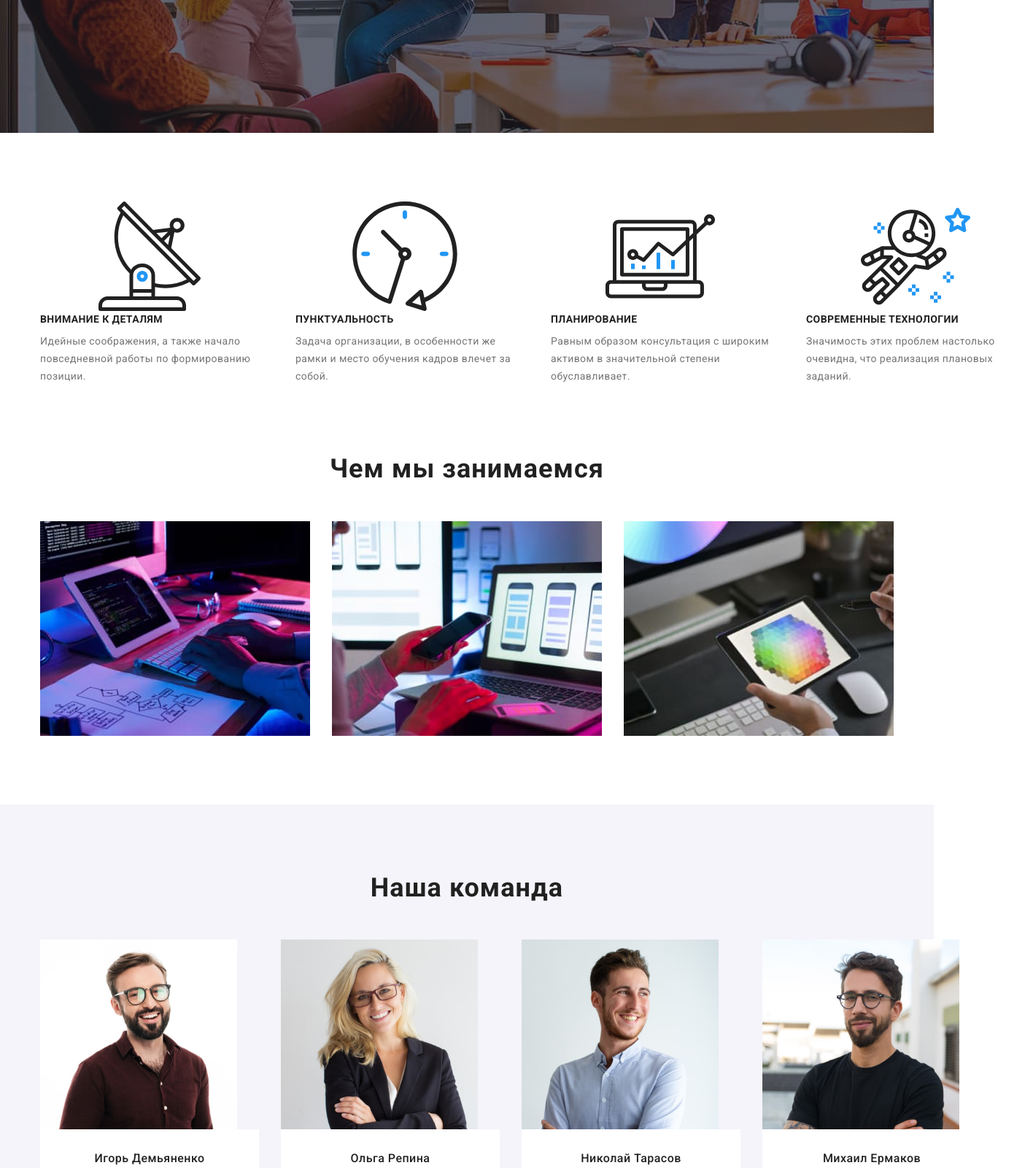
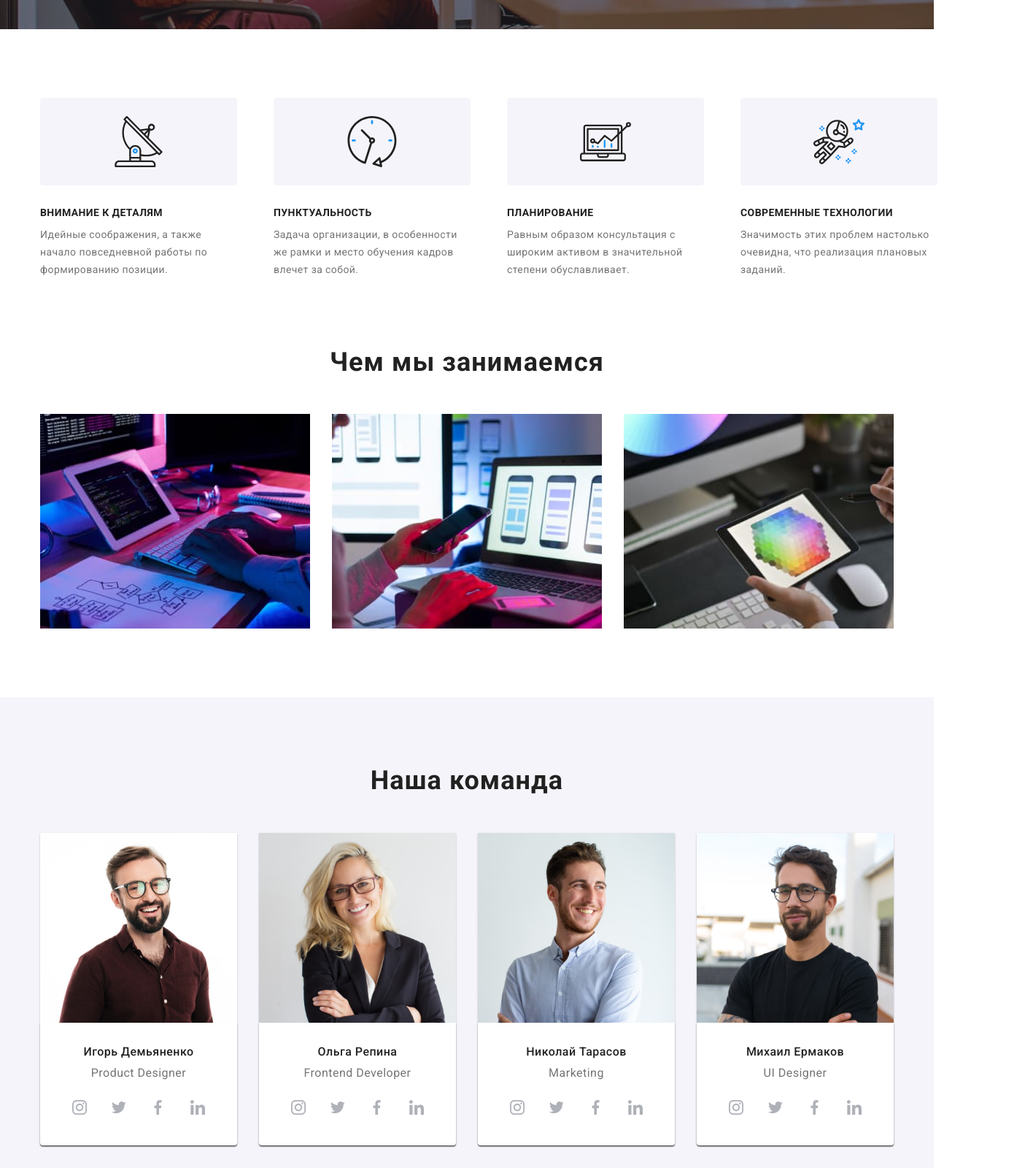
Before and after one commit to 0idea0/goit-markup-hw-04, a plain HTML site: page index.html in a window 1280 px wide. Shown: the part 640-2240 px from the top of the page at 73% size, 1405 px wide, since content can reach past the window. Drawn offline with nearby package versions, Linux system fonts and the light colour scheme.

Commit message:
Добавляет стили

```diff
--- a/css/styles.css
+++ b/css/styles.css
@@ -135,6 +135,10 @@ body {
   margin-right: 50px;
 }
 
+.contacts-item:hover {
+  color: var(--accent-color);
+}
+
 .contacts {
   display: flex;
   align-items: center;
@@ -148,6 +152,33 @@ body {
   color: var(--link-grey-color);
 }
 
+.envelope-icon {
+  display: inline-block;
+  width: 16px;
+  height: 12px;
+  fill: var(--link-grey-color);
+  margin-right: 10px;
+}
+
+.mail-link:hover .envelope-icon,
+.mail-link:focus .envelope-icon {
+  fill: currentColor;
+}
+
+.smartphone-icon {
+  display: inline-block;
+  width: 10px;
+  height: 16px;
+  fill: var(--link-grey-color);
+  align-items: center;
+  margin-right: 10px;
+}
+
+.tel-link:hover .smartphone-icon,
+.tel-link:focus .smartphone-icon {
+  fill: currentColor;
+}
+
 .mail-link:hover,
 .mail-link:focus {
   color: var(--accent-color);
@@ -159,6 +190,7 @@ body {
   line-height: 1.14;
   letter-spacing: 0.02em;
   color: var(--link-grey-color);
+  justify-content: center;
 }
 
 .tel-link:hover,
@@ -228,6 +260,24 @@ body {
 
 .priorities-items:not(:last-child) {
   margin-right: 50px;
+}
+
+.our-priorities-icons-container {
+  background-color: #f5f4fa;
+  width: 270px;
+  height: 120px;
+  border-radius: 4px;
+  margin-bottom: 30px;
+  padding-top: 25px;
+  padding-bottom: 25px;
+}
+
+.our-priorities-list-icon {
+  display: flex;
+  width: 70px;
+  height: 70px;
+  margin-right: auto;
+  margin-left: auto;
 }
 
 .text-title {
@@ -302,12 +352,20 @@ body {
 .team-photo {
   margin-left: 30px;
   flex-basis: calc((100% - 120px) / 4);
+  box-shadow: 0px 1px 3px rgba(0, 0, 0, 0.12), 0px 1px 1px rgba(0, 0, 0, 0.14),
+    0px 2px 1px rgba(0, 0, 0, 0.2);
+  border-radius: 0px 0px 4px 4px;
 }
 
 .team-position {
   background-color: var(--link-white-color);
   padding-top: 30px;
   padding-bottom: 30px;
+  padding-left: 32px;
+  padding-right: 32px;
+  box-shadow: 0px 1px 3px rgba(0, 0, 0, 0.12), 0px 1px 1px rgba(0, 0, 0, 0.14),
+    0px 2px 1px rgba(0, 0, 0, 0.2);
+  border-radius: 0px 0px 4px 4px;
 }
 
 .name {
@@ -327,6 +385,39 @@ body {
   text-align: center;
   letter-spacing: 0.03em;
   color: var(--link-grey-color);
+  margin-bottom: 16px;
+}
+
+.team-social-list {
+  display: flex;
+  justify-content: space-between;
+}
+
+.social-list-icon {
+  width: 20px;
+  height: 20px;
+
+  fill: #afb1b8;
+}
+
+.social-list-link {
+  display: flex;
+  justify-content: center;
+  align-items: center;
+  width: 44px;
+  height: 44px;
+  background-color: var(--link-white-color);
+  border-radius: 50%;
+}
+
+.social-list-link:hover,
+.social-list-link:focus {
+  background-color: var(--accent-color);
+}
+
+.social-list-link:hover .social-list-icon,
+.social-list-link:focus .social-list-icon {
+  fill: var(--link-white-color);
 }
 
 /*============== Footer ============*/
@@ -399,6 +490,7 @@ body {
   letter-spacing: 0.03em;
   border-radius: 4px;
   border: 1px solid transparent;
+  cursor: pointer;
 
   color: var(--title-color);
 }
@@ -455,13 +547,22 @@ body {
   flex-basis: calc((100% - 90px) / 3);
   margin-top: 30px;
   margin-left: 30px;
+  cursor: pointer;
 }
 
 .project-section-parts {
   padding: 20px 24px;
+  display: block;
+  box-sizing: border-box;
 
   border-right: 1px solid #eeeeee;
   border-bottom: 1px solid #eeeeee;
   border-left: 1px solid #eeeeee;
   background-color: var(--link-white-color);
 }
+
+.project-item:hover,
+.project-item:focus {
+  box-shadow: 0px 1px 1px rgba(0, 0, 0, 0.12), 0px 4px 4px rgba(0, 0, 0, 0.06),
+    1px 4px 6px rgba(0, 0, 0, 0.16);
+}
```
